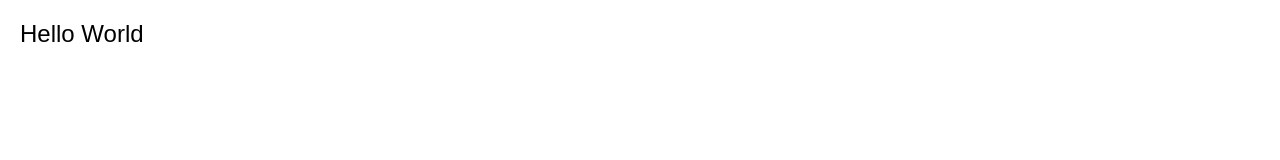
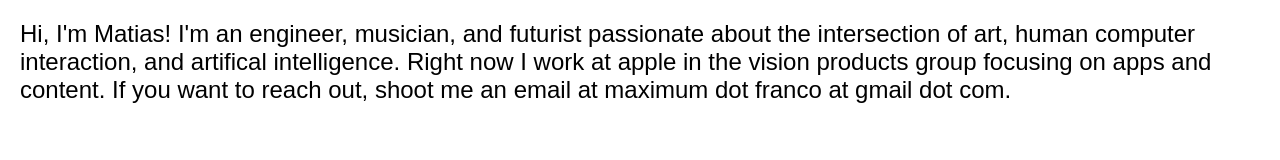
Before and after one commit to matiasfr/personal-landing-page, a plain HTML site: page index.html in a window 1280 px wide. Drawn offline with Linux system fonts and the light colour scheme; a web font is replaced by a local one.

Commit message:
Update index.html

```diff
--- a/index.html
+++ b/index.html
@@ -17,6 +17,6 @@
     </style>
 </head>
 <body>
-    Hello World
+    Hi, I'm Matias! I'm an engineer, musician, and futurist passionate about the intersection of art, human computer interaction, and artifical intelligence. Right now I work at apple in the vision products group focusing on apps and content. If you want to reach out, shoot me an email at maximum dot franco at gmail dot com.
 </body>
 </html>
```
